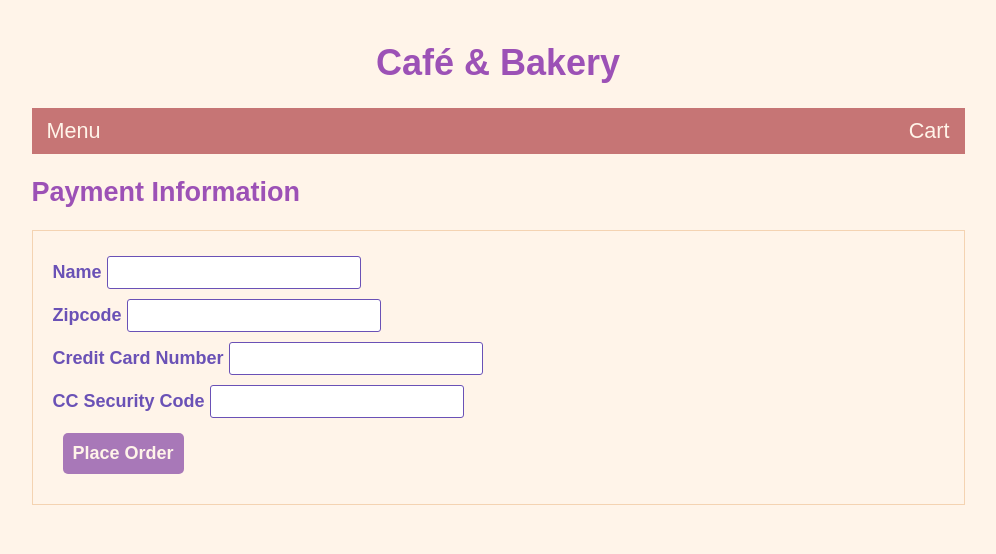
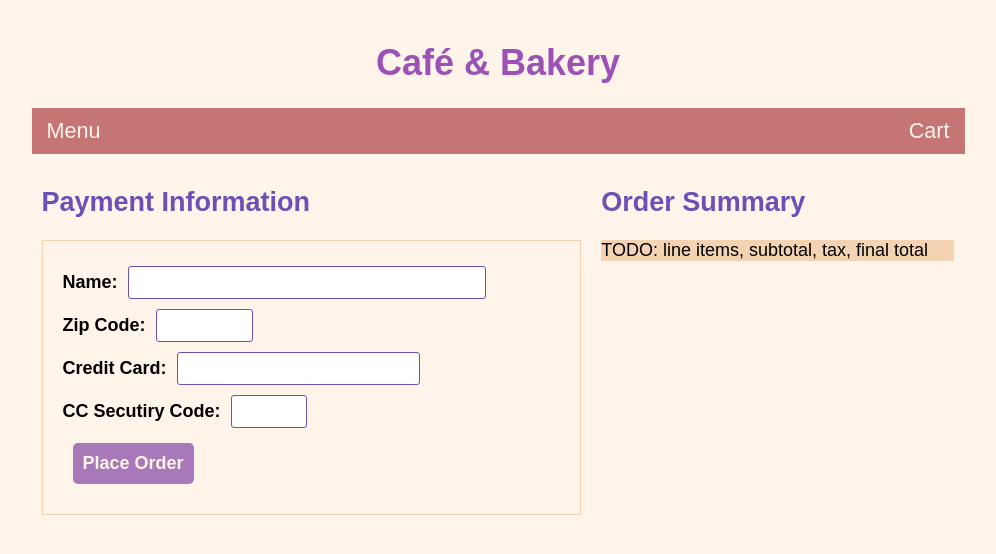
Before and after one commit to jcsolnn/angular-cafe-app, an Angular app: page /checkout in a window 1280 px wide. Shown: the top 554 px of the page, without its empty margins (142-1138 px from the left). Built offline with nearby package versions, Linux system fonts and the light colour scheme.

Commit message:
payment form basic setup

```diff
--- a/src/app/cart/cart.component.css
+++ b/src/app/cart/cart.component.css
@@ -6,6 +6,7 @@ em{
   color:#C67575;
   font-size:larger;
   font-weight: bold;
+  font-style: normal;
 }
 .button-clear{
  background-color: #f4d3b2;
--- a/src/app/checkout/checkout.component.css
+++ b/src/app/checkout/checkout.component.css
@@ -1,13 +1,41 @@
+.column{
+  float:left;
+  padding: 10px;
+}
+
+.column.left{
+  width: 60%;
+}
+
+.column.right{
+  width:  40%;
+}
 #payment-info{
   border: 1px solid #f4d3b2;
   padding: 20px;
+}
+#order-summary{
+  background: #f4d3b2;
+}
+
+h2{
+  color: #6a51b6;
+}
+label{
+  color: #000;
+  display: block;
 }
 input[type=text]{
   border: 1px solid #6a51b6;
   border-radius: 3px;
   cursor: pointer;
-  display:inline-block;
   font-size: large;
   margin: 5px;
   padding: 5px 10px;
 }
+
+@media screen and (max-width: 960px){
+  .column.left, .column.right{
+    width: 100%;
+  }
+}
--- a/src/app/checkout/checkout.component.html
+++ b/src/app/checkout/checkout.component.html
@@ -1,15 +1,37 @@
-<h2> Payment Information</h2>
-<div id="payment-info">
-    <form (ngSubmit)="onSubmit()" #paymentForm="ngForm">
-      <label for="name">Name</label>
-      <input type="text" id="name" name="name" required ngModel><br>
-      <label for="zipcode">Zipcode</label>
-      <input type="text" id="zipcode" name="zipcode"  required ngModel> <br>
-      <label for="ccNumber">Credit Card Number</label>
-      <input type="text" id="ccNumber" name="ccNumber"  required ngModel><br>
-      <label for="ccSecCode">CC Security Code</label>
-      <input type="text" id="ccSecCode" name="ccSecCode" required ngModel><br>
-      <button class="button-primary" type="submit" [disabled]="!paymentForm.valid">Place Order</button>
+<div class="column left">
+  <h2>Payment Information</h2>
+  <div id="payment-info">
+    <form [formGroup]="paymentForm" (ngSubmit)="onSubmit()">
+      <label>
+        Name:
+        <input type="text" formControlName="name" required size="30">
+      </label>
+      <label>
+        Zip Code:
+        <input type="text" formControlName="zipCode" required size="5">
+      </label>
+      <label>
+        Credit Card:
+        <input type="text" formControlName="ccNumber" required size="19">
+      </label>
+      <label>
+        CC Secutiry Code:
+        <input type="text" formControlName="ccSecCode" required size="3">
+      </label>
+      <button
+        type="submit"
+        class="button-primary"
+        [disabled]="!paymentForm.valid"
+      >
+        Place Order
+      </button>
     </form>
-    <p *ngIf="!paymentForm.valid && paymentForm.touched">All fields required.</p>
+  </div>
 </div>
+
+<div class="column right">
+  <h2>Order Summary</h2>
+  <div id="order-summary">
+    <p>TODO: line items, subtotal, tax, final total</p>
+  </div>
+</div>
--- a/src/app/checkout/checkout.component.ts
+++ b/src/app/checkout/checkout.component.ts
@@ -1,5 +1,5 @@
-import { Component, OnInit, ViewChild } from '@angular/core';
-import { NgForm } from '@angular/forms';
+import { Component, OnInit, ViewChild } from "@angular/core";
+import { FormBuilder, Validators } from "@angular/forms";
 
 @Component({
   selector: "app-checkout",
@@ -7,13 +7,30 @@ import { NgForm } from '@angular/forms';
   styleUrls: ["./checkout.component.css"],
 })
 export class CheckoutComponent implements OnInit {
-  @ViewChild('paymentForm') form:NgForm;
+  //@ViewChild('paymentForm') form:NgForm;
+  paymentForm = this.fb.group({
+    //name: [''] similar to new FormControl(''),
+    name: [
+      "",
+      [
+        Validators.required,
+        //Validators.pattern("^[a-zA-Z]+([ -]*[a-zA-Z])*$"), //won't accept if space or hyphen at end of input, but anywhere else is fine, including infinite between words
+        Validators.pattern("^[a-zA-Z -]+"), //simple but accepts if infinite amount of space or hypen left at end of input
+      ],
+    ],
+    zipCode: ["", [Validators.required, Validators.pattern("^[0-9]{5}$")]],
+    ccNumber: [
+      "",
+      [Validators.required, Validators.pattern("^[0-9]{16}(?:[0-9]{3})?$")],
+    ],
+    ccSecCode: ["", [Validators.required, Validators.pattern("^[0-9]{3}$")]],
+  });
 
-  constructor() {}
+  constructor(private fb: FormBuilder) {}
 
   ngOnInit() {}
 
   onSubmit() {
-    this.form.reset();
+    this.paymentForm.reset();
   }
 }
--- a/src/styles.css
+++ b/src/styles.css
@@ -14,6 +14,7 @@ h1, h2{
 
 label{
   color:#6a51b6;
+  display: block;
   font-weight: bold;
 }
 
```
Also changed, not shown: src/app/app.module.ts (+15 -22 lines).
